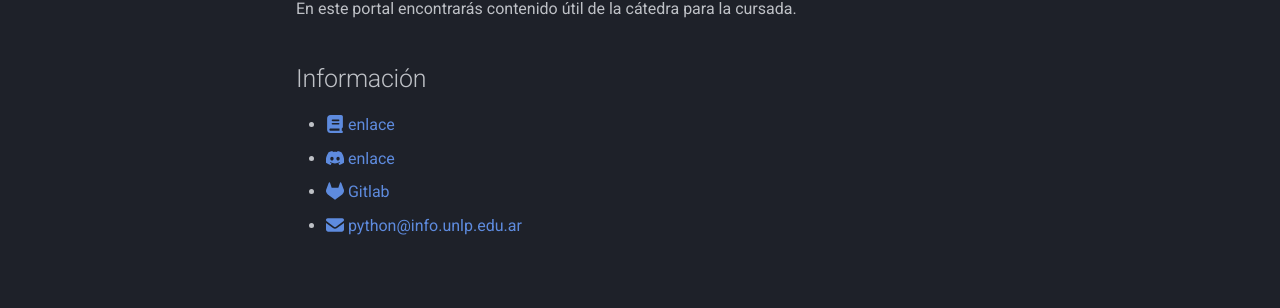
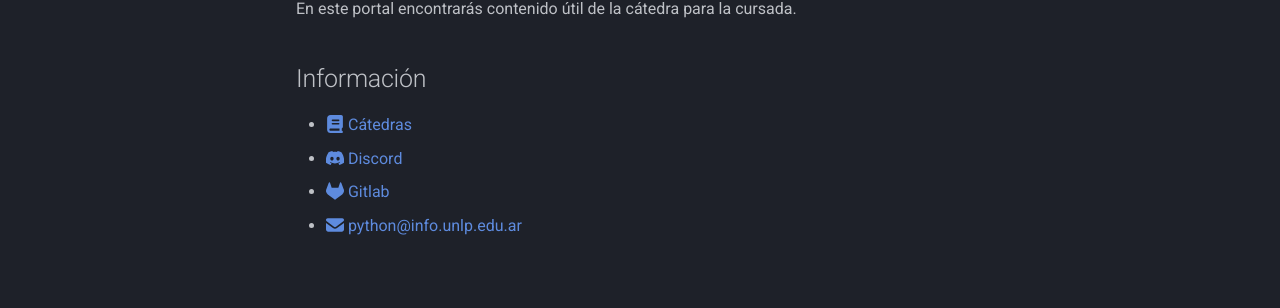
Before and after one commit to python-unlp/web, an MkDocs documentation site: the page built from docs/index.md, in a window 1280 px wide. Shown: the part 232-540 px from the top of the page. Built offline with MkDocs 1.6.1 and Material for MkDocs 9.7.7, drawn with Linux system fonts in a browser that asks for light colours.

Commit message:
Agrego enlace correcto para moodle y Discord

```diff
--- a/docs/index.md
+++ b/docs/index.md
@@ -4,7 +4,7 @@ En este portal encontrarás contenido útil de la cátedra para la cursada.
 
 ## Información
 
-- [:fontawesome-solid-book: enlace]()
-- [:fontawesome-brands-discord: enlace](https://discord.gg/WW2v5Rq3Ke)
+- [:fontawesome-solid-book: Cátedras](https://catedras.linti.unlp.edu.ar/course/view.php?id=1218)
+- [:fontawesome-brands-discord: Discord](https://discord.gg/WW2v5Rq3Ke)
 - [:fontawesome-brands-gitlab: Gitlab](https://gitlab.catedras.linti.unlp.edu.ar/python2024)
 - <a href="mailto: python@info.unlp.edu.ar">:fontawesome-solid-envelope: python@info.unlp.edu.ar</a>
```
